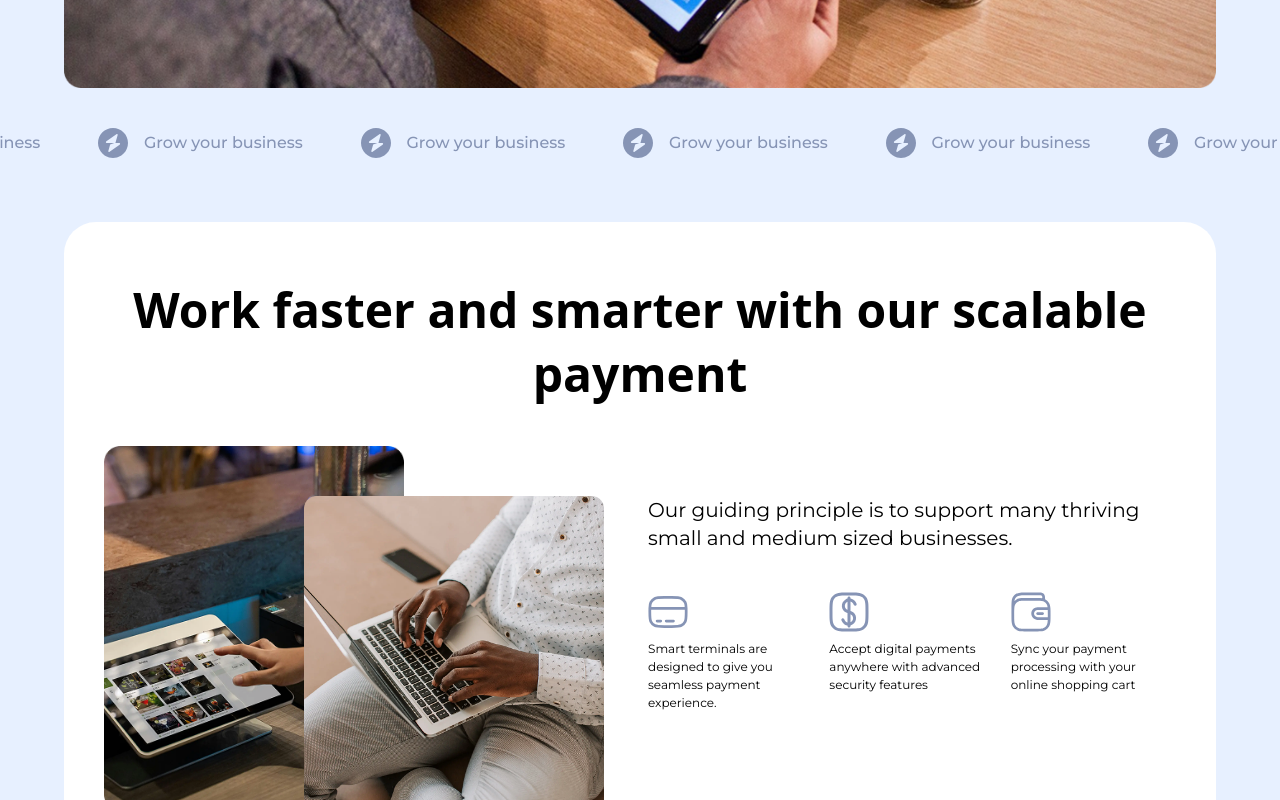
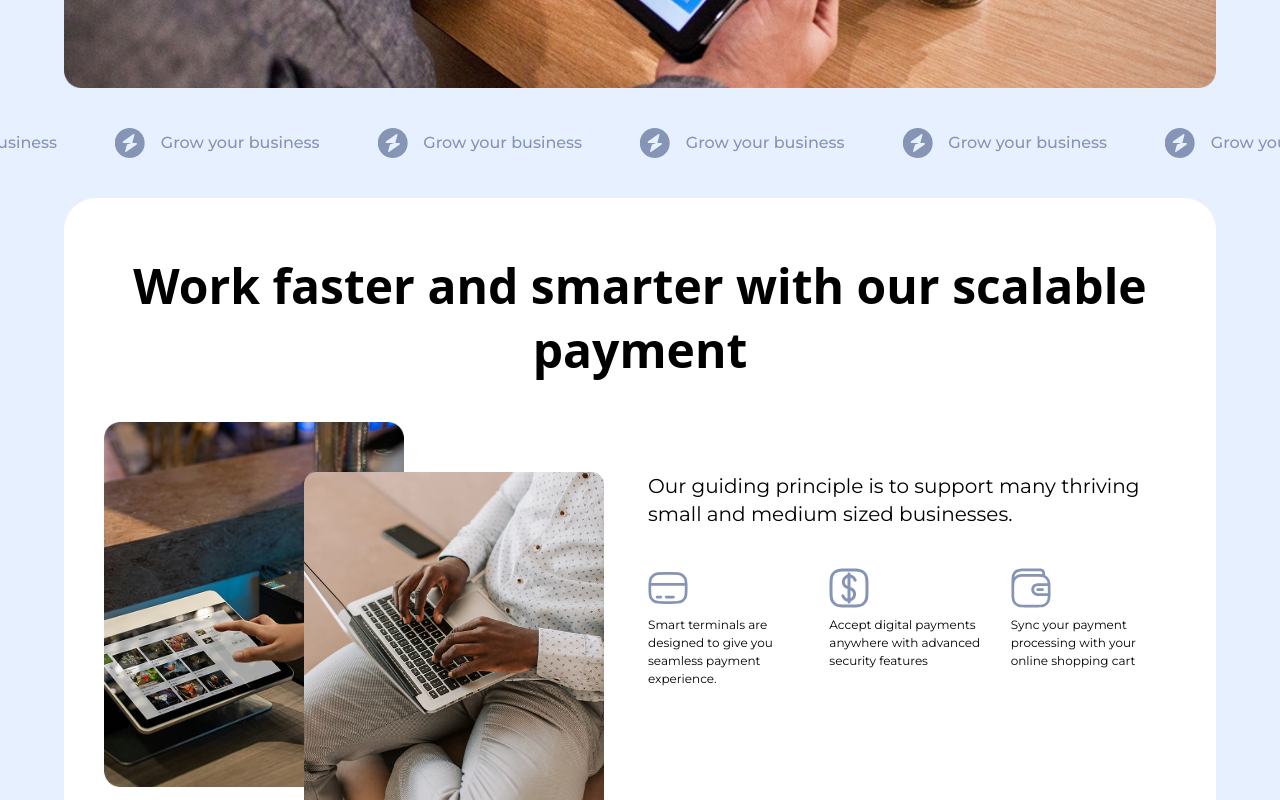
Before and after one commit to XavianMoody10/PayPalace, a React (Vite) app in the folder client/: page / in a window 1280 px wide. Shown: the part 860-1660 px from the top of the page. Built offline with nearby package versions, Linux system fonts and the light colour scheme.

Commit message:
Finished

```diff
--- a/client/src/components/Collaboration/Collaboration.jsx
+++ b/client/src/components/Collaboration/Collaboration.jsx
@@ -11,7 +11,7 @@ export const Collaboration = () => {
 
   return (
     <section ref={sectionRef} className=" mt-16">
-      <div className=" w-[90%] max-w-[1400px] mx-auto flex flex-col sm:flex-row sm:justify-between sm:gap-10">
+      <div className=" w-[90%] max-w-[1400px] mx-auto flex flex-col gap-4 sm:flex-row sm:justify-between sm:gap-10">
         <motion.h2
           initial={isDesktop ? { x: -30, opacity: 0 } : { x: 0, opacity: 1 }}
           animate={isInView && { x: 0, opacity: 1 }}
--- a/client/src/components/MarqueeSlider/MarqueeSlider.jsx
+++ b/client/src/components/MarqueeSlider/MarqueeSlider.jsx
@@ -4,7 +4,7 @@ import GrowYourBusinessIcon from "../../assets/grow-your-business-icon.svg";
 
 export const MarqueeSlider = () => {
   return (
-    <div className=" w-full overflow-x-hidden pb-16 bg-light-blue">
+    <div className=" w-full overflow-x-hidden  bg-light-blue">
       <motion.div
         animate={{ x: "-50%" }}
         transition={{
--- a/client/src/components/ScalablePaymentInfo/ScalablePaymentInfo.jsx
+++ b/client/src/components/ScalablePaymentInfo/ScalablePaymentInfo.jsx
@@ -13,7 +13,7 @@ export const ScalablePaymentInfo = () => {
   return (
     <motion.section
       ref={paymentSectionRef}
-      className=" w-[90%] max-w-[1400px] mx-auto"
+      className=" w-[90%] max-w-[1400px] mx-auto mt-10"
       initial={{ opacity: 0 }}
       animate={{ opacity: isInView ? 1 : 0 }}
       transition={{ duration: 1.2 }}
--- a/client/src/components/Sponsor/Sponsors.jsx
+++ b/client/src/components/Sponsor/Sponsors.jsx
@@ -5,7 +5,7 @@ import loremipsumLogo3 from "../../assets/logoipsum-logo-3.svg";
 
 export const Sponsors = () => {
   return (
-    <div className=" w-[90%] max-w-[1400px] mx-auto bg-white p-8 rounded-2xl space-y-14">
+    <div className=" w-[90%] max-w-[1400px] mx-auto bg-white p-8 rounded-2xl space-y-14 mt-10">
       <h2 className=" font-primary font-semibold text-center text-2xl lg:text-3xl">
         “They've consistently facilitated smooth and efficient transactions.”
       </h2>
--- a/client/src/pages/PageNotFound.jsx
+++ b/client/src/pages/PageNotFound.jsx
@@ -10,9 +10,9 @@ export const PageNotFound = () => {
       <Header></Header>
 
       <main className=" bg-light-blue">
-        <div className=" flex flex-col gap-3 justify-between w-[90%] max-w-[1400px] mx-auto lg:flex-row lg:items-center pt-10 pb-28">
-          <div className=" space-y-10">
-            <h1 className=" font-primary font-semibold text-4xl sm:text-7xl sm:leading-14">
+        <div className=" flex flex-col gap-8 justify-between w-[90%] max-w-[1400px] mx-auto lg:flex-row lg:items-center pt-10 pb-28">
+          <div className=" sm:space-y-9">
+            <h1 className=" font-primary font-semibold text-[5.5rem] sm:leading-14">
               404
             </h1>
 
```
